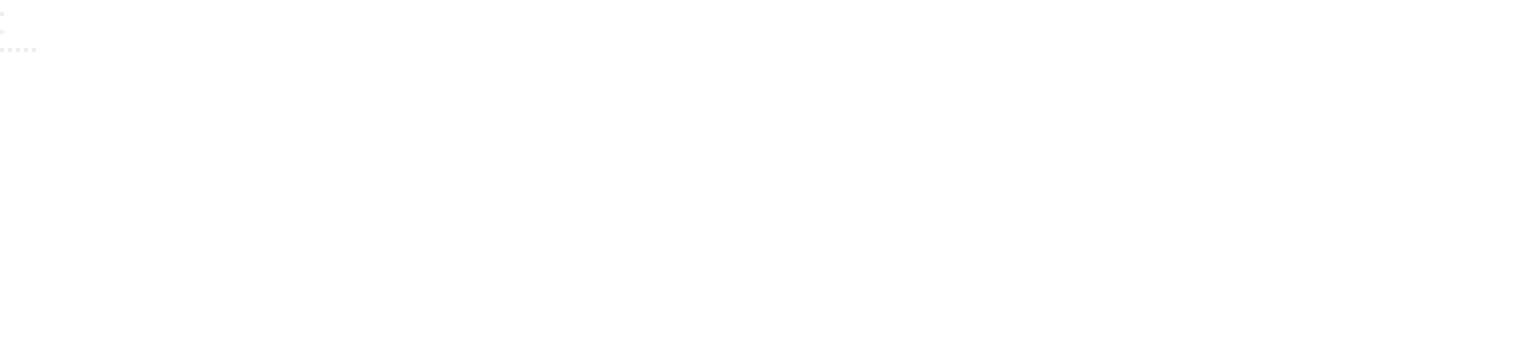
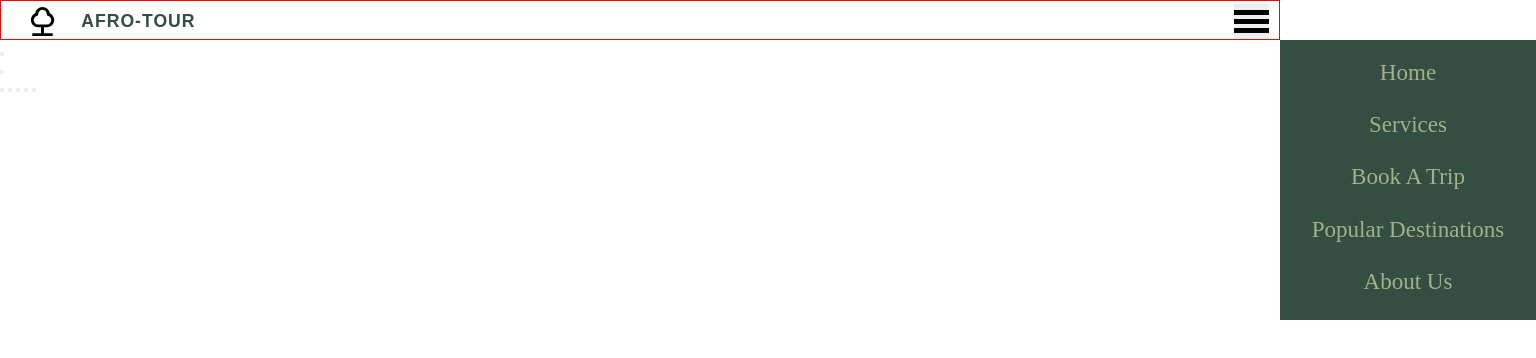
Before and after one commit to symonogwe/image-slider, a website built with webpack: page src/template.html in a window 1280 px wide. Shown: the whole page, 1536 px wide, since content can reach past the window. Built offline with nearby package versions, Linux system fonts and the light colour scheme; a web font is replaced by a local one.

Commit message:
Create nav.js & implement menu functionality

```diff
--- a/src/Styles/styles.css
+++ b/src/Styles/styles.css
@@ -22,3 +22,115 @@
   padding: 0;
   box-sizing: border-box;
 }
+
+body {
+  overflow-x: hidden;
+}
+
+#hero-section {
+  height: 100vh;
+}
+
+nav {
+  border: 1px solid red;
+  height: 5%;
+  display: flex;
+  justify-content: space-between;
+}
+
+.left-nav {
+  /* border: 1px solid blue; */
+  width: 15%;
+  display: grid;
+  grid-template-columns: 1fr 2fr;
+  align-items: center;
+  justify-items: center;
+  margin: var(--base-margin);
+}
+
+.logo {
+  width: var(--logo-width);
+}
+
+.logo-name {
+  font-family: var(--base-header-ff);
+  font-size: calc(0.7rem + 0.5vw);
+  letter-spacing: 1px;
+  color: var(--base-color);
+}
+
+.right-nav {
+  /* border: 1px solid blue; */
+  /* width: 3%; */
+  display: grid;
+  justify-items: center;
+  margin: var(--base-margin);
+}
+
+.hamburger-btn {
+  width: 35px;
+  height: 35px;
+  cursor: pointer;
+  border: none;
+  outline: none;
+}
+
+.hamburger-btn .bar,
+.hamburger-btn::before,
+.hamburger-btn::after {
+  content: "";
+  display: block;
+  width: 100%;
+  height: 5px;
+  background-color: black;
+  margin: 0.3em 0em;
+  transition: 0.5s;
+}
+
+.nav-container {
+  position: absolute;
+  left: 100%;
+  top: 5%;
+  display: grid;
+  grid-template-rows: repeat(5, 1fr);
+  gap: 10px;
+  justify-items: center;
+  padding: 0.9em 0.4em;
+  background-color: var(--base-color);
+  height: 35%;
+  width: 20%;
+  transition: 600ms ease-in-out;
+}
+
+.active-nav-container {
+  transform: translateX(-100%);
+  grid-template-rows: repeat(5, 1fr);
+  gap: 10px;
+  /* right: 0; */
+}
+
+.nav-container a {
+  text-decoration: none;
+  color: var(--sub-color);
+  margin: var(--base-margin);
+  font-size: calc(0.8rem + 0.8vw);
+  width: 100%;
+  text-align: center;
+}
+
+.nav-container a:hover {
+  background-color: var(--sub-base-color);
+}
+
+/* javascript activation code */
+.active-menu::before {
+  transform: rotate(-45deg) translate(-6px, 6px);
+}
+
+.active-menu .bar {
+  opacity: 0;
+}
+
+.active-menu::after {
+  transform: rotate(45deg) translate(-7px, -7px);
+}
--- a/src/index.js
+++ b/src/index.js
@@ -1 +1,2 @@
 import "./Styles/styles.css";
+import * as navComponents from "./nav";
--- /dev/null
+++ b/src/nav.js
@@ -0,0 +1,17 @@
+import logoSrc from "./Assets/logo.svg";
+
+// logo img
+const logoImg = document.querySelector(".logo");
+logoImg.src = logoSrc;
+
+// hamburger menu functionality
+function toggleMenu() {
+  const hamburgerBtn = document.querySelector(".hamburger-btn");
+  hamburgerBtn.classList.toggle("active-menu");
+
+  const navContainer = document.querySelector(".nav-container");
+  navContainer.classList.toggle("active-nav-container");
+}
+
+const hamburgerBtn = document.querySelector(".hamburger-btn");
+hamburgerBtn.addEventListener("click", toggleMenu);
--- a/src/template.html
+++ b/src/template.html
@@ -7,8 +7,22 @@
   <body>
     <div id="hero-section">
       <nav>
-        <div class="left-nav"></div>
-        <div class="right-nav"></div>
+        <div class="left-nav">
+          <img src="" alt="" class="logo" />
+          <h2 class="logo-name">AFRO-TOUR</h2>
+        </div>
+        <div class="right-nav">
+          <button class="hamburger-btn">
+            <div class="bar"></div>
+          </button>
+        </div>
+        <div class="nav-container">
+          <a href="#">Home</a>
+          <a href="#">Services</a>
+          <a href="#">Book A Trip</a>
+          <a href="#">Popular Destinations</a>
+          <a href="#">About Us</a>
+        </div>
       </nav>
       <div id="hero-container">
         <button class="left-image-btn"></button>
```
